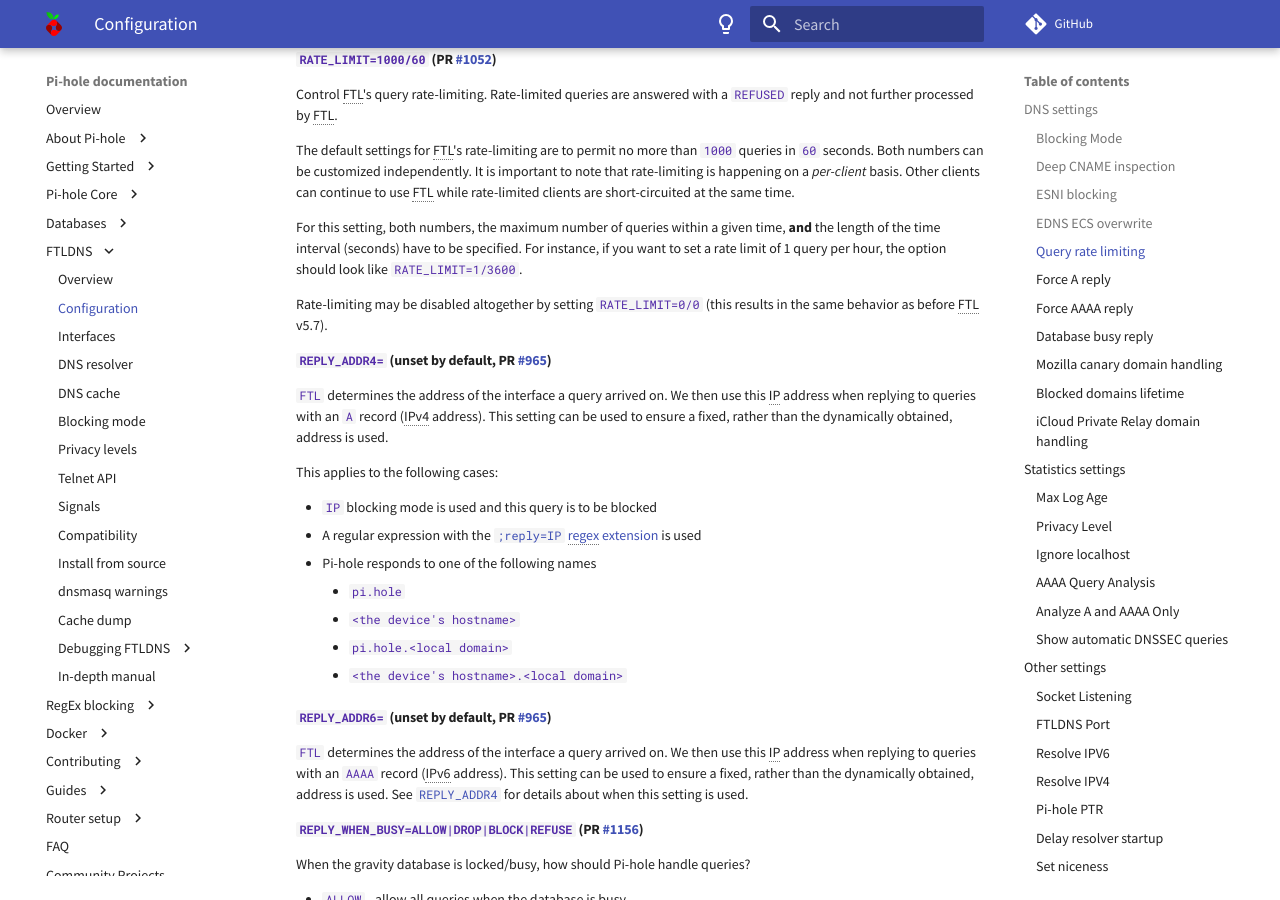
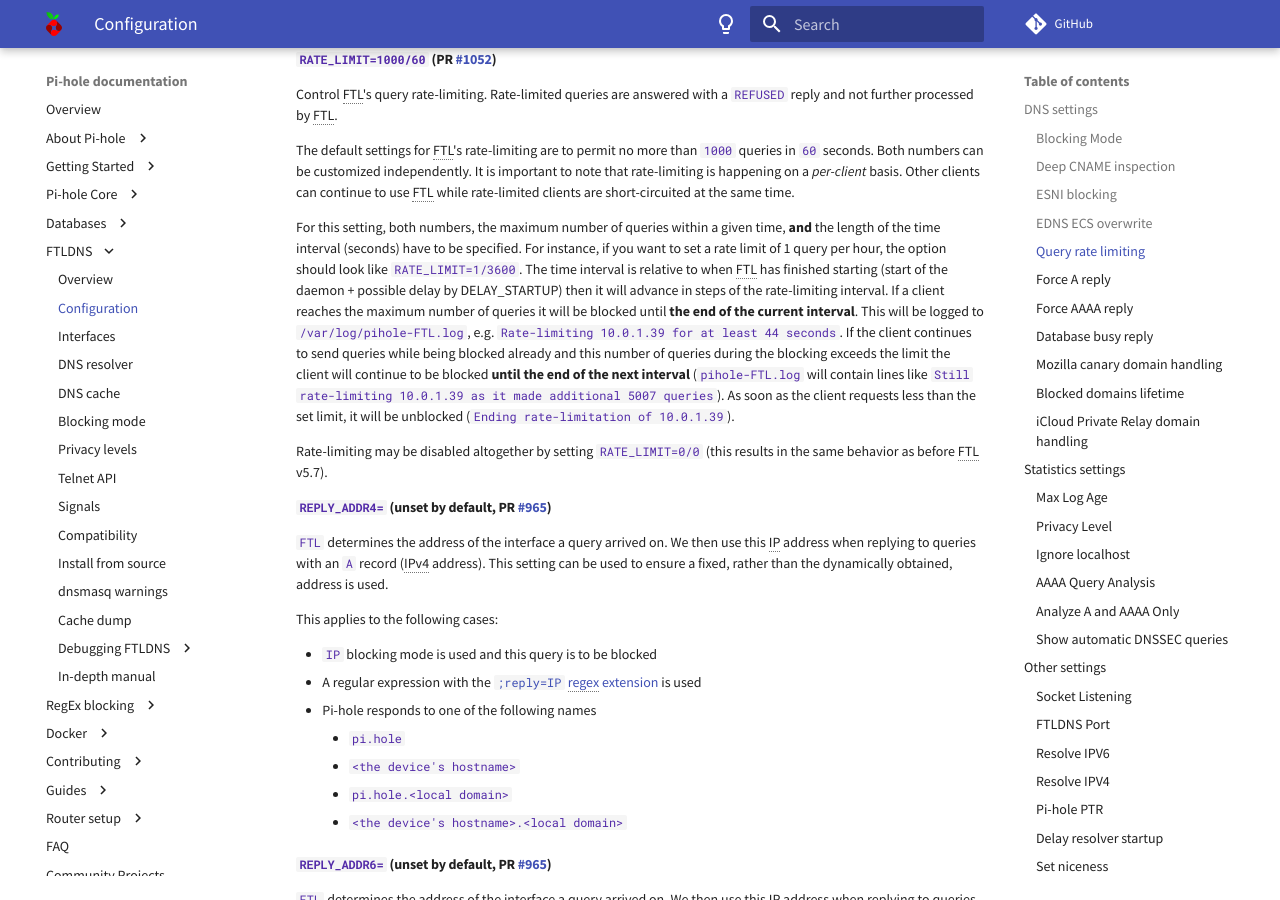
Before and after one commit to pi-hole/docs, an MkDocs documentation site: the page built from docs/ftldns/configfile.md, in a window 1280 px wide and 900 px high, scrolled down 842 px. Built offline with MkDocs 1.6.1 and Material for MkDocs 9.7.7, drawn with Linux system fonts in a browser that asks for light colours; comment, search, counter and statistics services are not loaded.

Commit message:
Merge pull request #644 from pi-hole/tweak/rate_limit
Add details to rate_limit option

```diff
--- a/docs/ftldns/configfile.md
+++ b/docs/ftldns/configfile.md
@@ -39,6 +39,7 @@
 It is important to note that rate-limiting is happening on a *per-client* basis. Other clients can continue to use FTL while rate-limited clients are short-circuited at the same time.
 
 For this setting, both numbers, the maximum number of queries within a given time, **and** the length of the time interval (seconds) have to be specified. For instance, if you want to set a rate limit of 1 query per hour, the option should look like `RATE_LIMIT=1/3600`.
+The time interval is relative to when FTL has finished starting (start of the daemon + possible delay by DELAY_STARTUP)  then it will advance in steps of the rate-limiting interval. If a client reaches the maximum number of queries it will be blocked until **the end of the current interval**. This will be logged to `/var/log/pihole-FTL.log`, e.g. `Rate-limiting 10.0.1.39 for at least 44 seconds`. If the client continues to send queries while being blocked already and this number of queries during the blocking exceeds the limit the client will continue to be blocked **until the end of the next interval** (`pihole-FTL.log` will contain lines like `Still rate-limiting 10.0.1.39 as it made additional 5007 queries`).  As soon as the client requests less than the set limit, it will be unblocked (`Ending rate-limitation of 10.0.1.39`).
 
 Rate-limiting may be disabled altogether by setting `RATE_LIMIT=0/0` (this results in the same behavior as before FTL v5.7).
 
```
